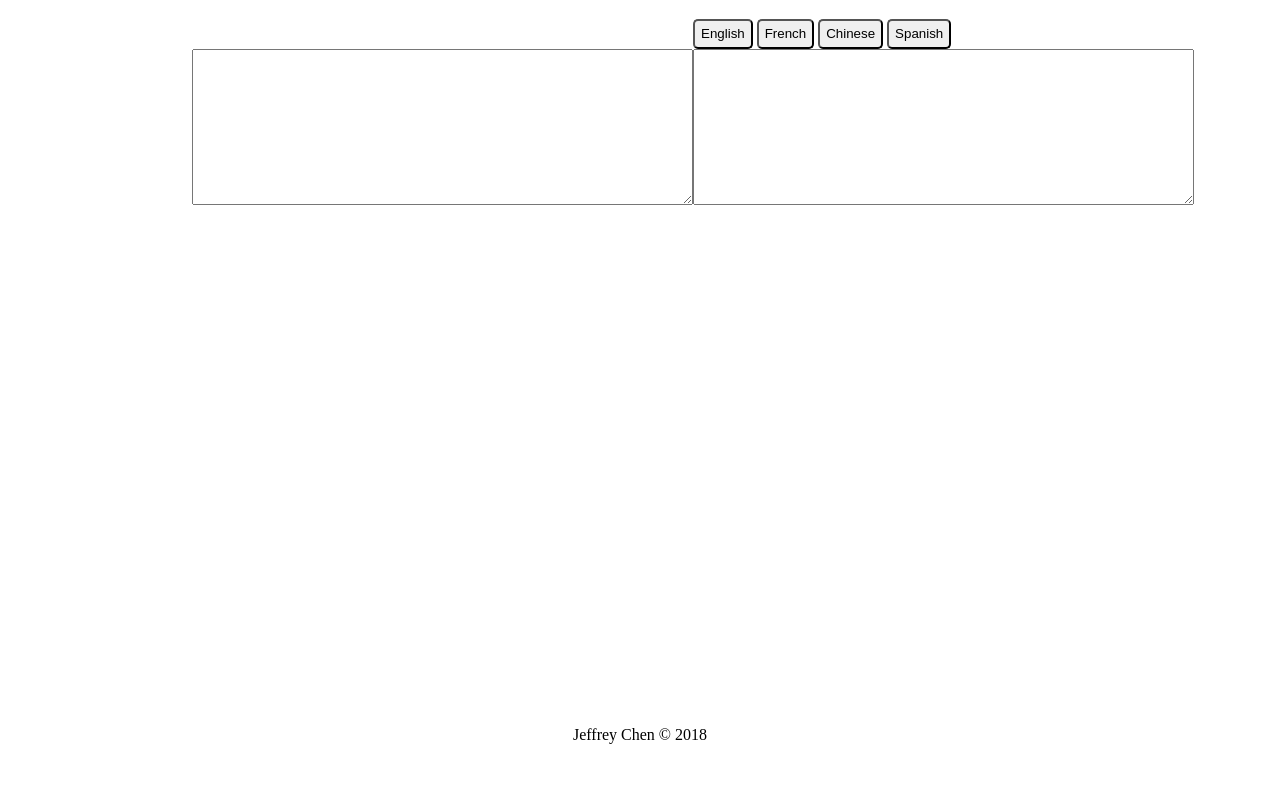
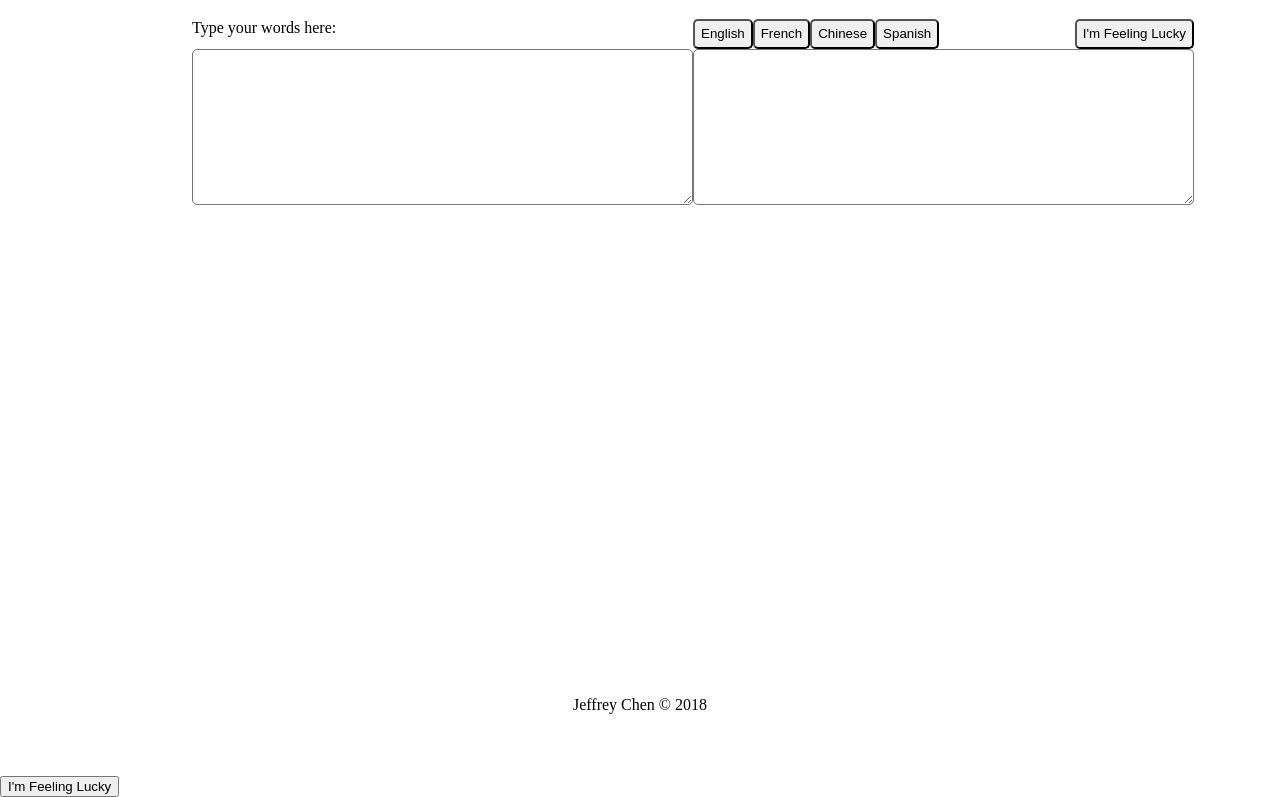
Before and after one commit to jeffreychen2016/languageTranslator, a plain HTML site: page index.html in a window 1280 px wide. Shown: the part 61-858 px from the top of the page. Before the commit the page ends 837 px from the top, so only its background shows below. Drawn offline with Linux system fonts and the light colour scheme.

Commit message:
Finish the translator project

```diff
--- a/index.html
+++ b/index.html
@@ -14,16 +14,21 @@
             </header>
             <main>
                 <div id="left_col">
+                    <div class="btn_group">
+                        <p>Type your words here:</p>
+                    </div>
                     <textarea name="" id="input_field" cols="60" rows="10"></textarea>
                 </div>
                 <div id="right-col">
-                    <div id="btn_group">
+                    <div class="btn_group">
                         <button type="button" id="english_btn" class="language_btn" onClick="translateTo(this.id)">English</button>
                         <button type="button" id="french_btn" class="language_btn" onClick="translateTo(this.id)">French</button>
                         <button type="button" id="chinese_btn" class="language_btn" onClick="translateTo(this.id)">Chinese</button>
                         <button type="button" id="spanish_btn" class="language_btn" onClick="translateTo(this.id)">Spanish</button>
+                        <button type="button" id="random_btn" class="language_btn" onClick="translateTo(this.id)">I'm Feeling Lucky</button>
                     </div>
                     <textarea name="" id="output_field" cols="60" rows="10"></textarea>
+                    <p id="invalid_input"></p>
                 </div>
             </main>
             <div class="push"></div>
@@ -31,6 +36,8 @@
         <footer>
             <p>Jeffrey Chen &copy; 2018</p>
         </footer>
+        <button type="button" onClick="speak('快乐')">I'm Feeling Lucky</button>
+
         <script src="main.js"></script>
     </body>
 </html>
--- a/main.css
+++ b/main.css
@@ -1,7 +1,7 @@
 /* *{
     border: 1px black solid;
 } */
-
+/*------------- Generic -------------*/
 html,
 body{
     margin:0;
@@ -9,27 +9,23 @@ body{
     height: 100%;
 }
 
-#main-wrapper{
-    width: 70%;
-    margin: 0 auto;
-    min-height: 100%;
-    margin-bottom: -50px;
-}
-
 header,
 footer{
     text-align: center;
 }
 
-footer,
-.push {
-  height: 50px;
-}
-
 main{
     display: flex;
     justify-content: space-around;
-    align-items: flex-end;
+}
+
+textarea{
+    border-radius: 5px;
+}
+
+/*------------- Button -------------*/
+.btn_group{
+    display: flex;
 }
 
 .language_btn{
@@ -38,7 +34,34 @@ main{
     border-radius: 5px;
 }
 
+.language_btn:last-child{
+    margin-left: auto;
+}
+
 .language_btn:focus{
     background-color: grey;
     outline:0;
 }
+
+/*------------- sticky footer -------------*/
+#main-wrapper{
+    width: 70%;
+    margin: 0 auto;
+    min-height: 100%;
+    margin-bottom: -80px;
+}
+
+footer,
+.push {
+  height: 80px;
+}
+
+/*------------- Message -------------*/
+div p{
+    margin: 0;
+    height: 30px;
+}
+
+#invalid_input{
+    color: red;
+}
--- a/main.js
+++ b/main.js
@@ -7,11 +7,17 @@ function getUserInput(){
     return userInput;
 }
 
+function getRandomInt(max){
+    return Math.floor(Math.random() * Math.floor(max));
+}
+
 function translateTo(outputLanguage){
     var userInput = getUserInput();
     var inputArry = userInput.replace(/\s+/g,' ').split(' ');
     var languagueIndex;
     var output = '';
+    var invalidInput = [];
+    var invalidInputString = '';
     switch (outputLanguage) {
         case 'chinese_btn':
             languagueIndex = 1;
@@ -22,30 +28,66 @@ function translateTo(outputLanguage){
         case 'spanish_btn':
             languagueIndex = 3;
             break;
+        case 'random_btn':
+            languagueIndex = getRandomInt(4);
+            break;
         default:
             languagueIndex = 0;
             break;
     }
 
-        for(var i = 0; i < inputArry.length; i++)
-        {
-            if(dictionary[inputArry[i]][languagueIndex]){
-                output += dictionary[inputArry[i]][languagueIndex] + ' ';
-            }
+    for(var i = 0; i < inputArry.length; i++){
+        if(dictionary[inputArry[i]]){
+            output += dictionary[inputArry[i]][languagueIndex] + ' ';
         }
+        else{
+            invalidInput.push(inputArry[i]);
+        }
+    }
+
+    //invalidInput[0] != '': when no input,invalidInput.length will still be 1
+    if(invalidInput.length > 0 && invalidInput[0] != ''){
+        invalidInputString = invalidInput.join(',') + ' is(are) not in the dictionary.';
+    }else if(invalidInput.length > 0 && invalidInput[0] == ''){
+        alert('Please type in the words you want to translate!');
+    }else{
+        invalidInputString = invalidInput.join(',');
+    }
+
+    printToDom(invalidInputString,'invalid_input');
     printToDom(output,'output_field');
+
+    //for text-to-speech output
+    var languageCode = ["en-US","zh-CN","fr-FR","es-ES"];
+    var languageSelected = languageCode[languagueIndex];
+    speak(output,languageSelected);
 }
 
+function speak(text, lang, callback) {
+    var u = new SpeechSynthesisUtterance();
+    u.text = text;
+    u.lang = lang;
 
+    u.onend = function () {
+        if (callback) {
+            callback();
+        }
+    };
 
+    u.onerror = function (e) {
+        if (callback) {
+            callback(e);
+        }
+    };
 
-
+    speechSynthesis.speak(u);
+ }
 
 
 var dictionary =
 {
     //[1]: Chinese, [2]: French, [3]: Spanish
-    merry:['merry','快活','joyeux','alegre'],
+    merry:['merry','快乐','joyeux','alegre'],
     christmas:['christmas','圣诞','Noël','Navidad'],
     and:['and','和','et','y'],
     happy:['happy','快乐','content','contento'],
```
